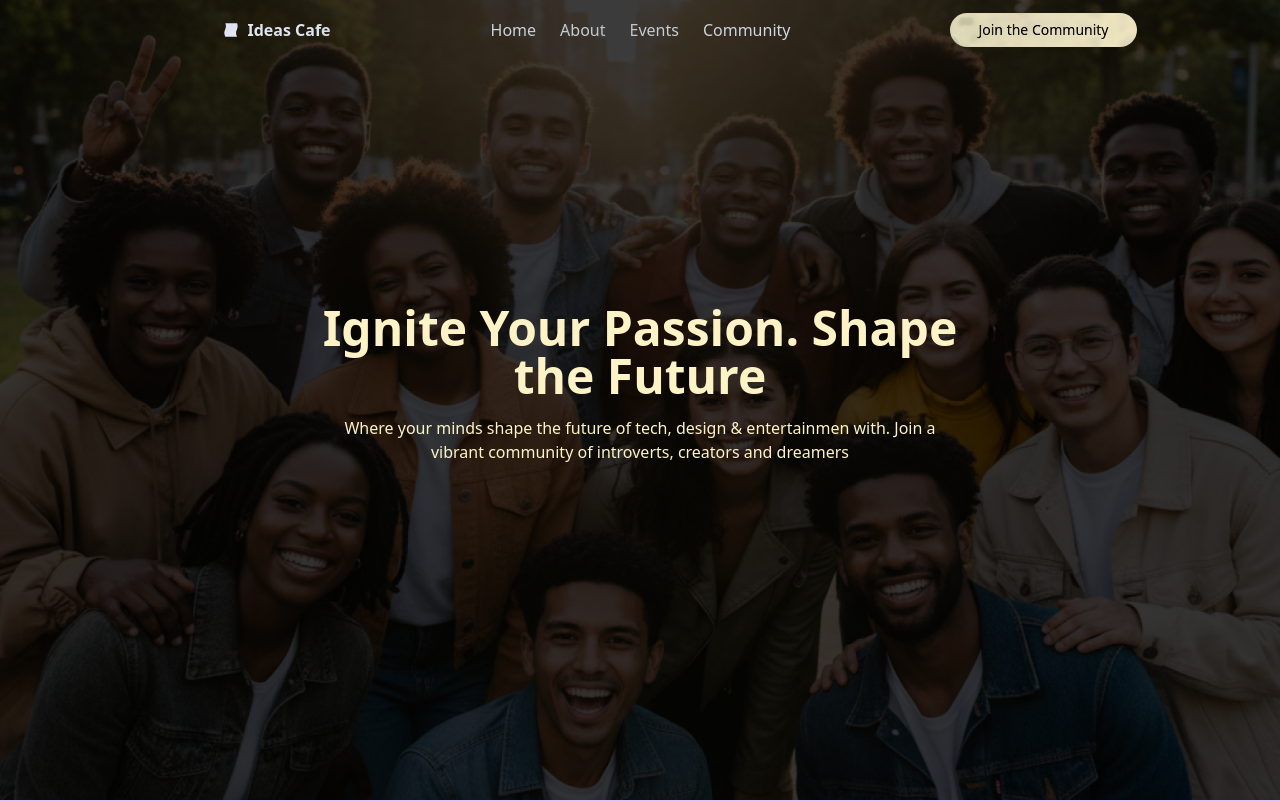
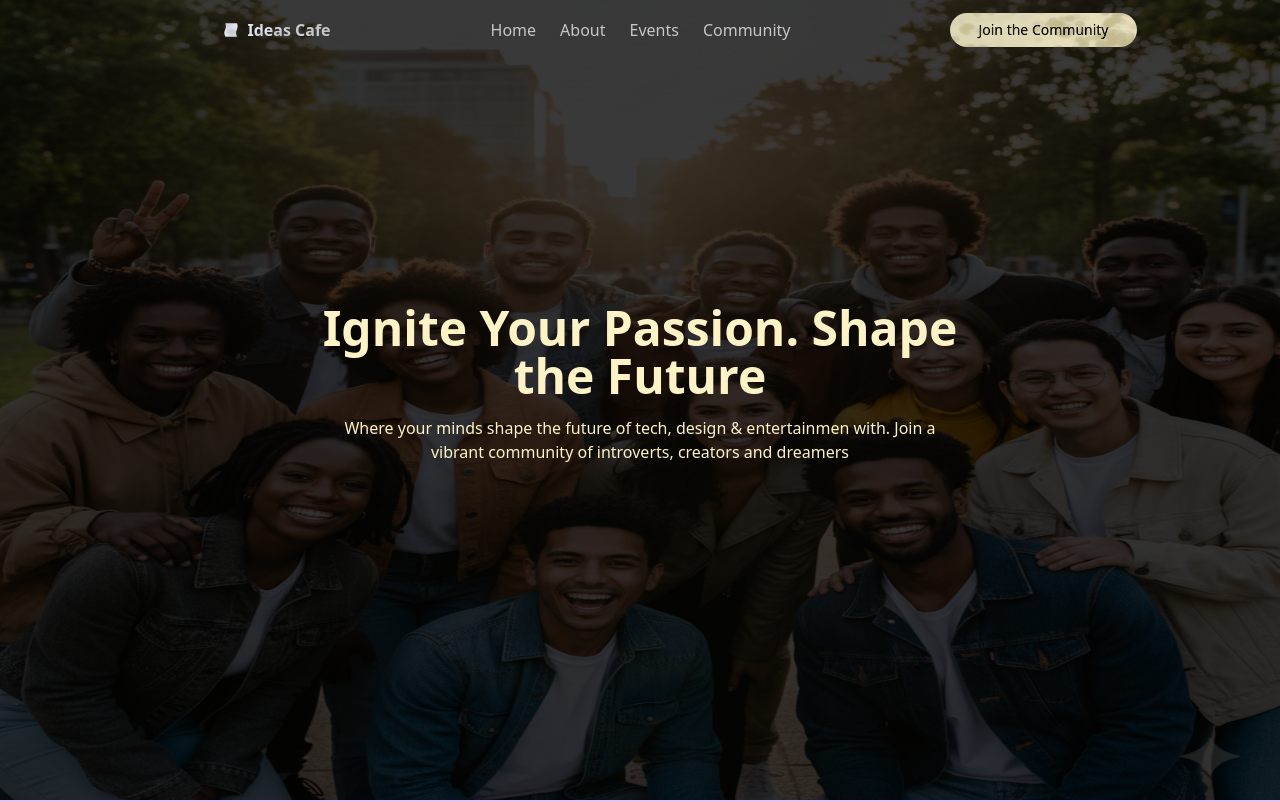
Before and after one commit to Ideas-Cafe/ideas-cafe, a Next.js app: page / in a window 1280 px wide. Shown: the top 802 px of the page. Built offline with nearby package versions, Linux system fonts and the light colour scheme.

Commit message:
Changed background image

```diff
--- a/app/page.tsx
+++ b/app/page.tsx
@@ -1,7 +1,7 @@
 import Image from "next/image";
 
 export default function Home() {
-  const bg_Image = "/pictures/Background.png";
+  const bg_Image = "/pictures/Background3.png";
   return (
     <>
       <div
```
Also changed, not shown: public/pictures/Background3.png (added).
